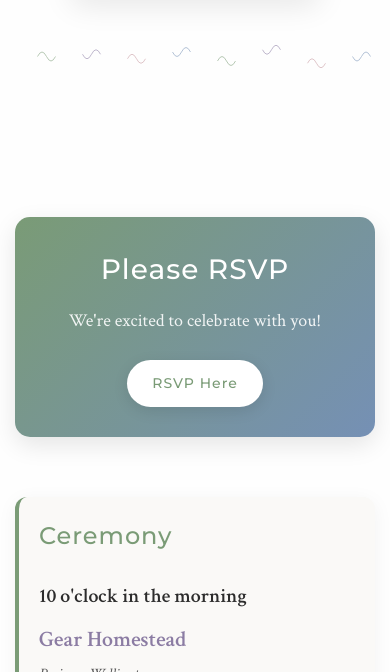
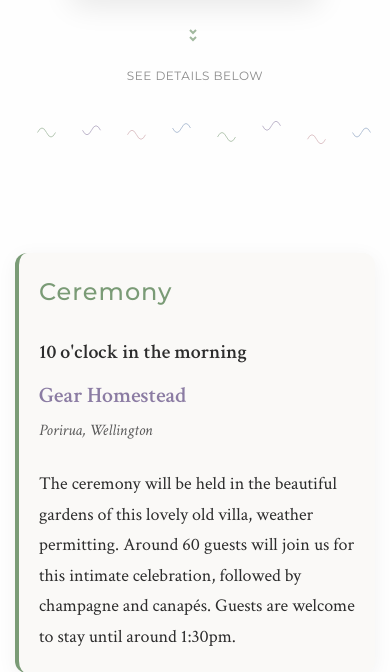
Before and after one commit to maxeonyx/wedding-pages, a plain HTML site: page src/index.html in a window 390 px wide. Shown: the part 172-844 px from the top of the page. Drawn offline with Linux system fonts and the light colour scheme.

Commit message:
Add arrow

```diff
--- a/src/index.html
+++ b/src/index.html
@@ -69,17 +69,19 @@
                 <img src="./invitation.jpeg" alt="Kibra & Max Wedding Invitation" class="invitation-img">
             </div>
 
+            <!-- Scroll indicator arrow -->
+            <div class="scroll-indicator">
+                <div class="scroll-arrow">
+                    <svg width="24" height="24" viewBox="0 0 24 24" fill="none" stroke="currentColor" stroke-width="2">
+                        <path d="M7 13l3 3 3-3"></path>
+                        <path d="M7 6l3 3 3-3"></path>
+                    </svg>
+                </div>
+                <p class="scroll-text">See details below</p>
+            </div>
+
             <div class="wildflower-border bottom"></div>
         </header>
-
-        <!-- RSVP Section - Prominent placement -->
-        <section class="rsvp-section">
-            <div class="rsvp-card">
-                <h3>Please RSVP</h3>
-                <p>We're excited to celebrate with you!</p>
-                <a href="https://rsvp.online/mk25" class="rsvp-button" target="_blank">RSVP Here</a>
-            </div>
-        </section>
 
         <!-- Ceremony Details - shown/hidden based on variant -->
         <section class="ceremony-details variant-content" data-show="ceremony-western,ceremony-habesha">
@@ -162,6 +164,15 @@
             </div>
         </section>
 
+        <!-- RSVP Section -->
+        <section class="rsvp-section">
+            <div class="rsvp-card">
+                <h3>Please RSVP</h3>
+                <p>We're excited to celebrate with you!</p>
+                <a href="https://rsvp.online/mk25" class="rsvp-button" target="_blank">RSVP Here</a>
+            </div>
+        </section>
+
         <!-- Footer -->
         <footer>
             <div class="wildflower-border bottom"></div>
--- a/src/styles.css
+++ b/src/styles.css
@@ -77,6 +77,36 @@ body {
 
 .invitation-img:hover {
   transform: scale(1.02);
+}
+
+/* Scroll Indicator */
+.scroll-indicator {
+  text-align: center;
+  margin: 30px 0 20px;
+  opacity: 0.7;
+  animation: float 2s ease-in-out infinite;
+}
+
+.scroll-arrow {
+  color: var(--wildflower-green);
+  margin-bottom: 8px;
+}
+
+.scroll-text {
+  font-family: var(--font-accent);
+  font-size: 14px;
+  color: var(--text-light);
+  letter-spacing: 0.5px;
+  text-transform: uppercase;
+}
+
+@keyframes float {
+  0%, 100% {
+    transform: translateY(0);
+  }
+  50% {
+    transform: translateY(-8px);
+  }
 }
 
 /* RSVP Section */
@@ -392,6 +422,14 @@ body.reception-habesha .reception-time-habesha {
     max-height: 60vh;
   }
 
+  .scroll-indicator {
+    margin: 20px 0 15px;
+  }
+
+  .scroll-text {
+    font-size: 13px;
+  }
+
   .details-card {
     padding: 25px;
     margin: 20px 0;
@@ -435,6 +473,14 @@ body.reception-habesha .reception-time-habesha {
     max-height: 50vh;
   }
 
+  .scroll-indicator {
+    margin: 15px 0 10px;
+  }
+
+  .scroll-text {
+    font-size: 12px;
+  }
+
   .details-card {
     padding: 20px;
   }
```
